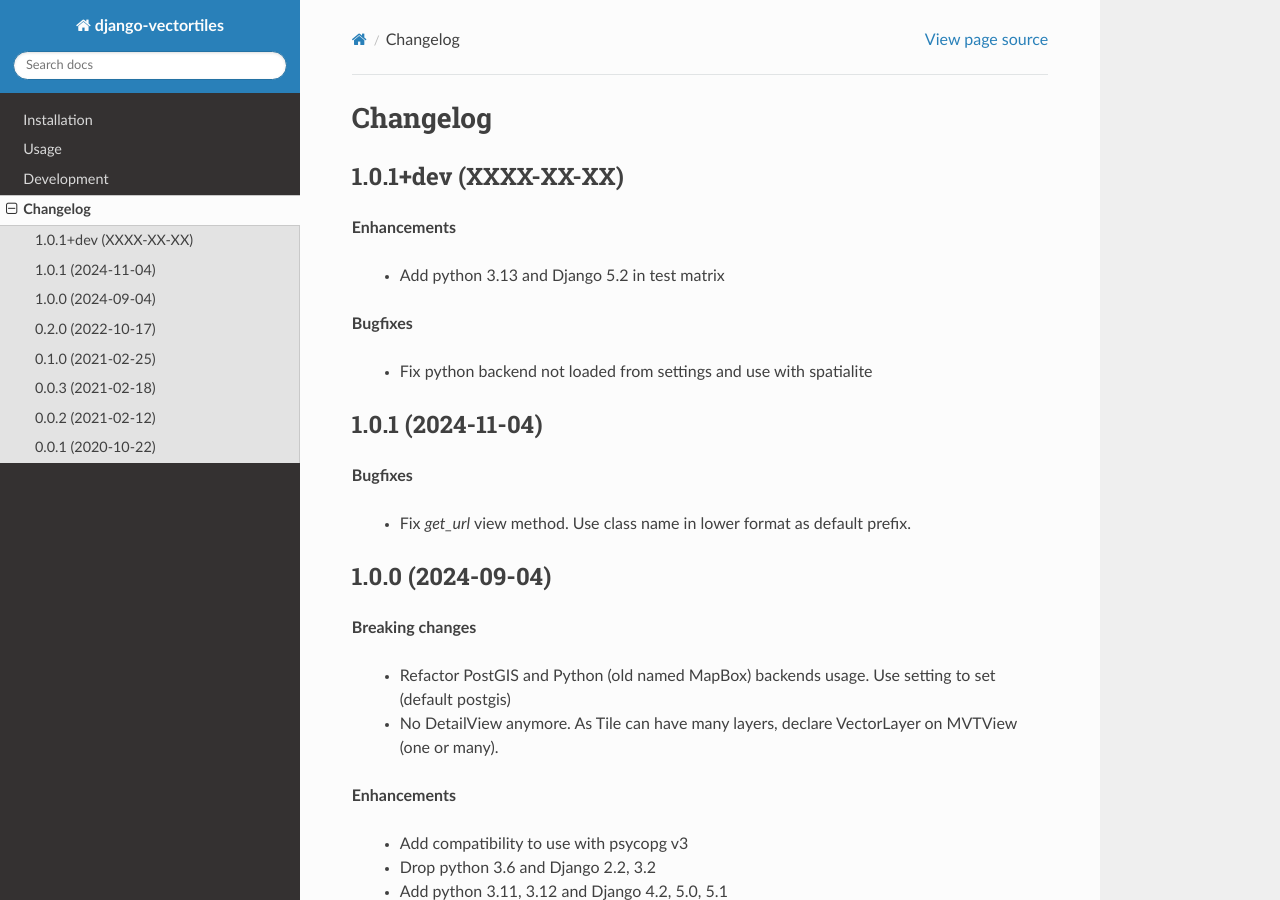
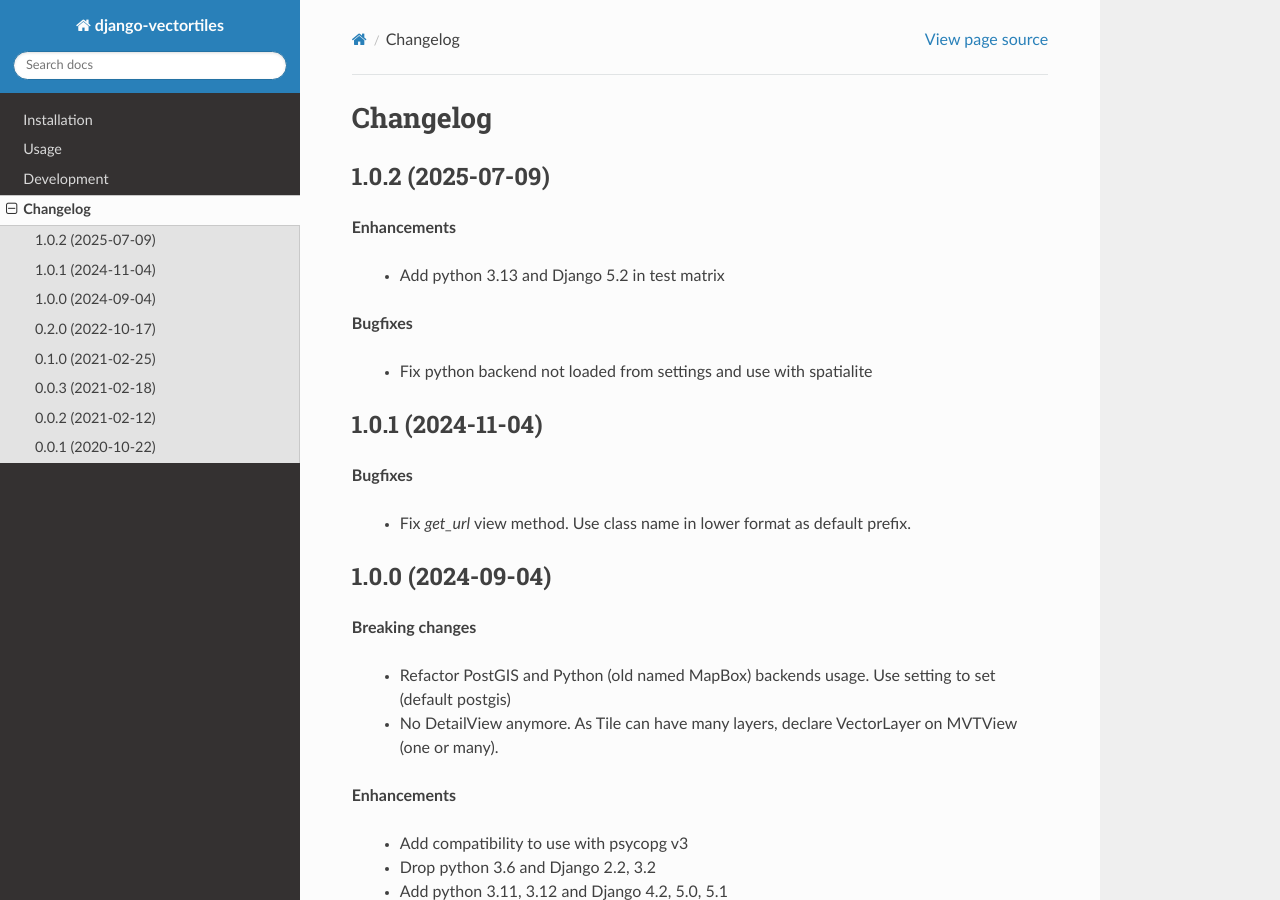
Before and after one commit to submarcos/django-vectortiles, a Sphinx documentation site: the page built from docs/changelog.rst, in a window 1280 px wide and 900 px high. Built offline with Sphinx 7.4.7 and the Read the Docs theme 3.1.0, drawn with Linux system fonts in a browser that asks for light colours.

Commit message:
prepare release

```diff
--- a/docs/changelog.rst
+++ b/docs/changelog.rst
@@ -2,7 +2,7 @@
 Changelog
 =========
 
-1.0.1+dev    (XXXX-XX-XX)
+1.0.2        (2025-07-09)
 -------------------------
 
 **Enhancements**
```
